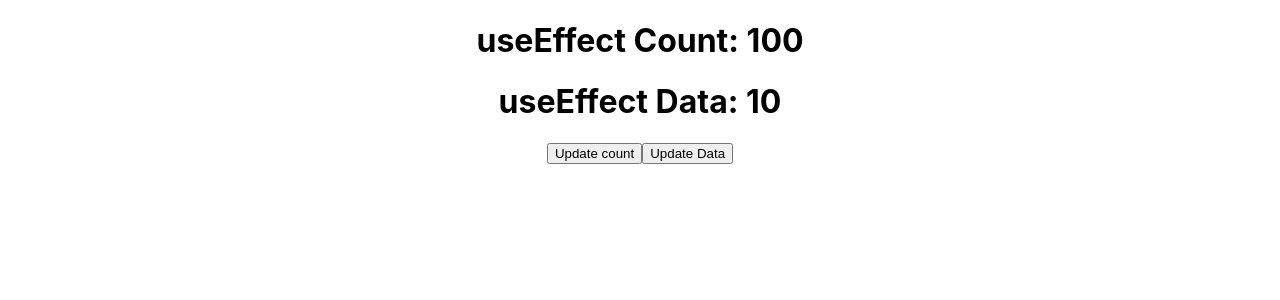
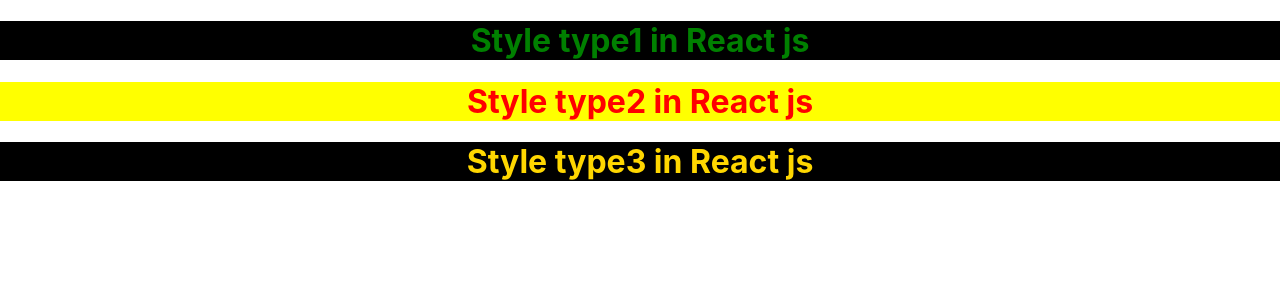
Before and after one commit to codeAlok/React_js_prct, a React (Create React App) app: page / in a window 1280 px wide. Shown: the top 300 px of the page. Built offline with nearby package versions, Linux system fonts and the light colour scheme.

Commit message:
styles in react js

```diff
--- a/src/App.js
+++ b/src/App.js
@@ -7,6 +7,9 @@
 import Student from './Student'  // for props
 import Login from './Login'  //for form validation
 import Student1 from './Student1';  // for componentWillUnmount
+
+import './style.css'; // to check styles in react
+import style from './custom.module.css'; // to work with module styles in react
 
 // function App() {
 
@@ -303,29 +306,46 @@
 // }
 
 
-// *** useEffect HOOks ***
+// // *** useEffect HOOks ***
+// function App() {
+//     const [data, setData] = useState(10);
+//     const [count, setCount] = useState(100);
+
+//     // run on render first time as componentDidMount and on update(states/props) as respective lifecycle method as well & according to codition also
+
+//     //called when data state update
+//     useEffect(()=> {
+//         console.warn('called with Data state');
+//     }, [data])
+
+//     //called when count state update
+//     useEffect(()=> {
+//         alert('count is: ' + count);
+//     }, [count])
+
+//     return(
+//         <div className='App'>
+//             <h1>useEffect Count: {count}</h1>
+//             <h1>useEffect Data: {data}</h1>
+//             <button onClick={()=> setCount(count+1)}>Update count</button>
+//             <button onClick={()=> setData(data+1)}>Update Data</button>
+//         </div>
+//     )
+// }
+
+
+// *** Using styles in React js ***
 function App() {
-    const [data, setData] = useState(10);
-    const [count, setCount] = useState(100);
-
-    // run on render first time as componentDidMount and on update(states/props) as respective lifecycle method as well & according to codition also
-
-    //called when data state update
-    useEffect(()=> {
-        console.warn('called with Data state');
-    }, [data])
-
-    //called when count state update
-    useEffect(()=> {
-        alert('count is: ' + count);
-    }, [count])
-
     return(
         <div className='App'>
-            <h1>useEffect Count: {count}</h1>
-            <h1>useEffect Data: {data}</h1>
-            <button onClick={()=> setCount(count+1)}>Update count</button>
-            <button onClick={()=> setData(data+1)}>Update Data</button>
+            {/* external css */}
+            <h1 className='primary'>Style type1 in React js</h1>
+
+            {/* internal css */}
+            <h1 style={{color: 'red', backgroundColor: 'yellow'}}>Style type2 in React js</h1>
+
+            {/* modular css */}
+            <h1 className={style.success}>Style type3 in React js</h1>
         </div>
     )
 }
--- /dev/null
+++ b/src/custom.module.css
@@ -0,0 +1,4 @@
+.success{
+    color: gold;
+    background-color: black;
+}
--- /dev/null
+++ b/src/style.css
@@ -0,0 +1,4 @@
+.primary{
+    background-color: black;
+    color: green;
+}
```
